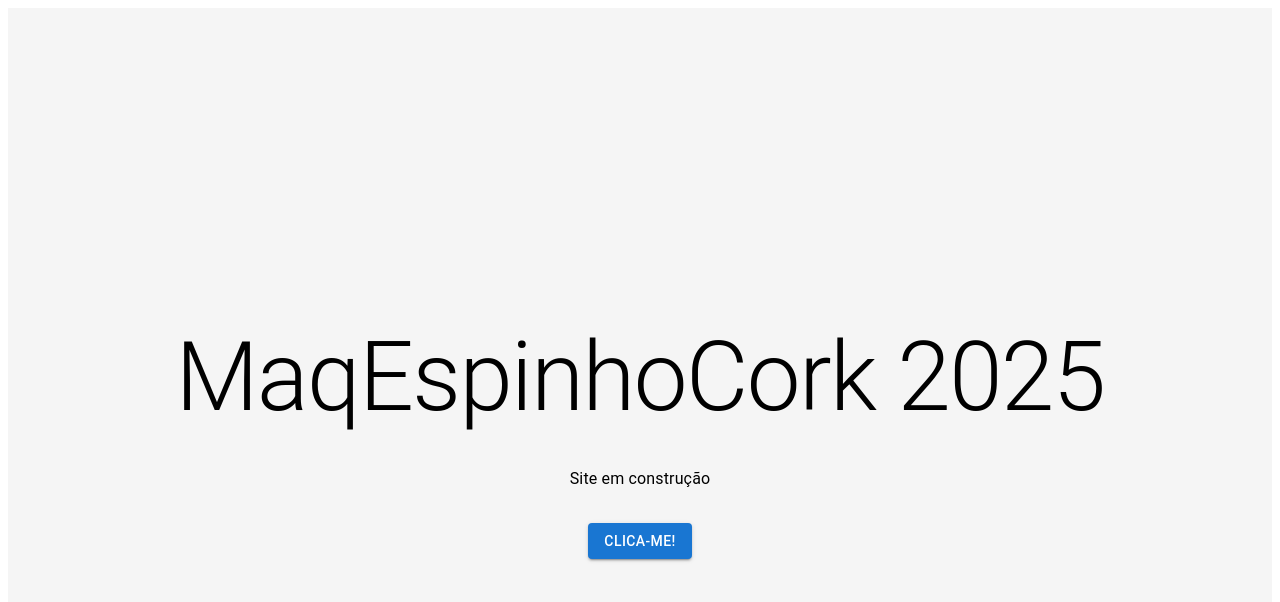
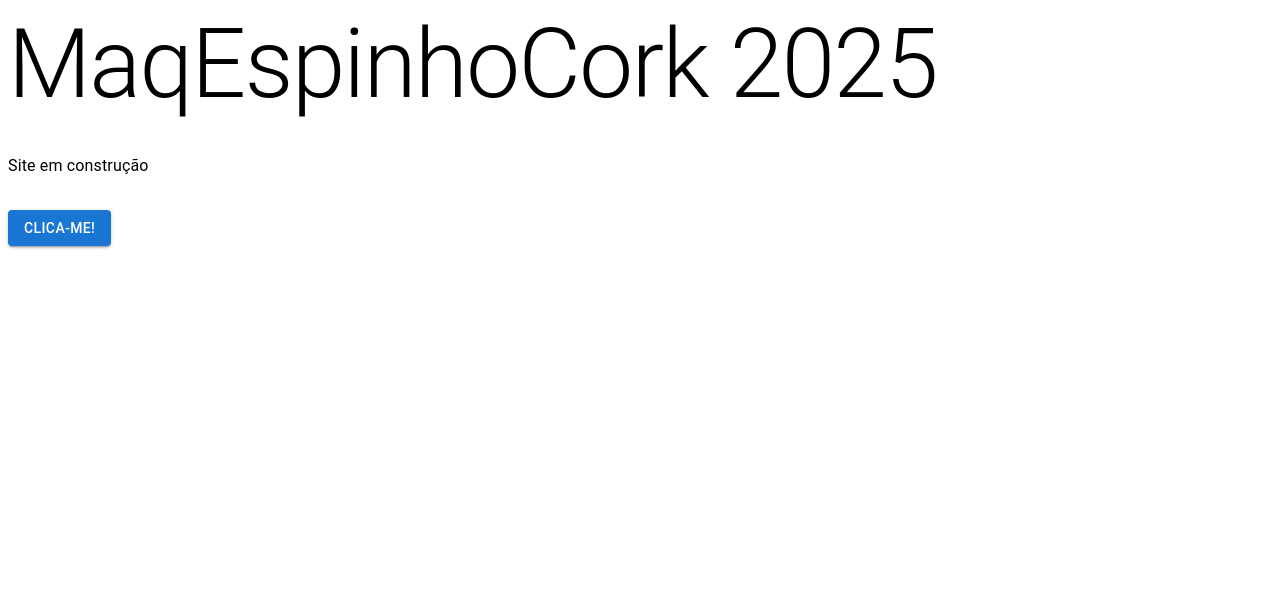
Before and after one commit to DarKouto/maqespinhocork25, a React (Vite) app in the folder frontend/: page / in a window 1280 px wide. Shown: the top 602 px of the page. Built offline with nearby package versions, Linux system fonts and the light colour scheme.

Commit message:
updated App.jsx, removed box (for now)

```diff
--- a/frontend/src/App.jsx
+++ b/frontend/src/App.jsx
@@ -1,36 +1,20 @@
-import Button from '@mui/material/Button'; // Importa o componente Button do MUI
-import Typography from '@mui/material/Typography'; // Para textos (equivalente a Heading/Text do Chakra)
-import Box from '@mui/material/Box'; // O Box do MUI é similar ao do Chakra
+import Button from '@mui/material/Button';
+import Typography from '@mui/material/Typography';
 
 function App() {
   return (
     <>
-      {/* O Box do MUI pode ser usado para layout e spacing  */}
-      <Box
-        sx={{
-          display: 'flex',
-          flexDirection: 'column',
-          alignItems: 'center',
-          justifyContent: 'center',
-          minHeight: '100vh', // Para que o conteúdo ocupe a altura total da viewport
-          bgcolor: 'grey.100', // Cor de fundo do MUI
-          p: 4 // padding
-        }}
-      >
-        {/* Typography para títulos e textos */}
       <Typography variant="h1" component="h1" gutterBottom>
         MaqEspinhoCork 2025
       </Typography>
 
-        <Typography variant="body1" component="p" sx={{ mb: 4 }}> {/* mb para margin-bottom */}
+      <Typography variant="body1" component="p" sx={{ mb: 4 }}>
         Site em construção
       </Typography>
 
-        {/* Botão do Material UI */}
       <Button variant="contained" color="primary" onClick={() => alert('Olá do Material UI!')}>
         Clica-me!
       </Button>
-      </Box>
     </>
   )
 }
```
Lines whose indentation alone changed are shown as unchanged.
